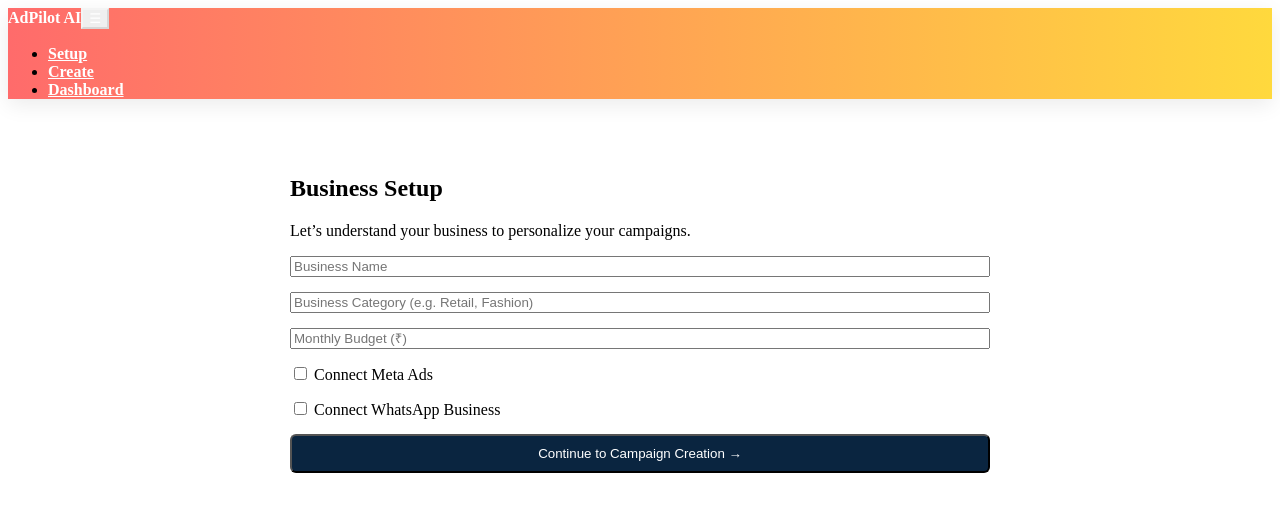
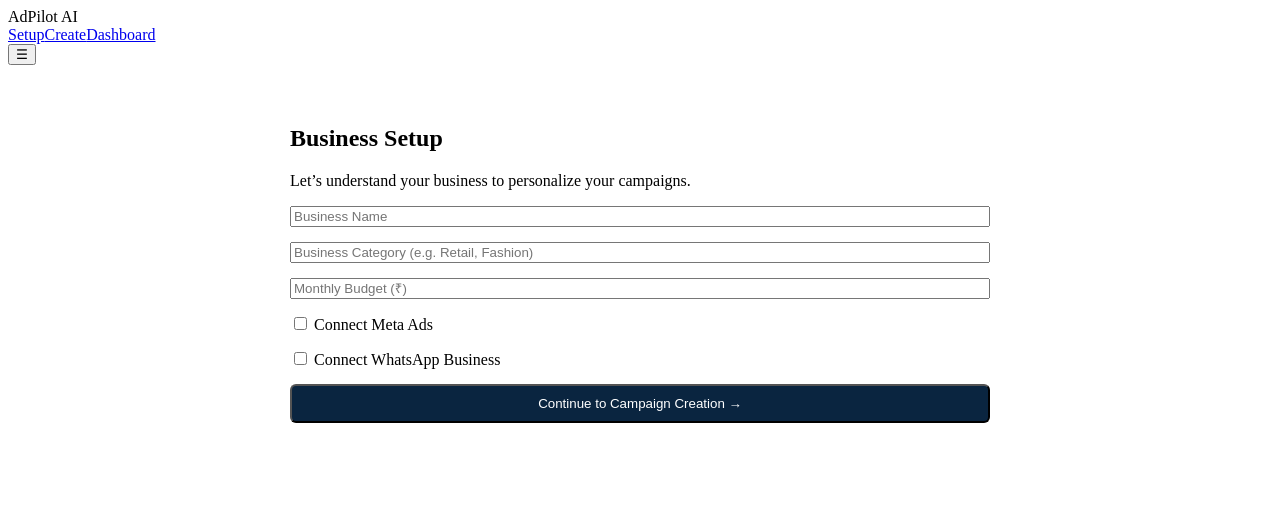
Before and after one commit to Divyansh-28/SMB_MVP, a Next.js app: page / in a window 1280 px wide. Shown: the top 512 px of the page. Built offline with nearby package versions, Linux system fonts and the light colour scheme.

Commit message:
Update Navbar.js

```diff
--- a/components/Navbar.js
+++ b/components/Navbar.js
@@ -1,45 +1,45 @@
-// components/Navbar.js
 import Link from "next/link";
-import { useEffect } from "react";
+import { useState } from "react";
 
 export default function Navbar() {
-  // Ensure Bootstrap toggler works on client side (script loaded in _app)
-  useEffect(() => {
-    // nothing required — bootstrap bundle from CDN handles toggler
-  }, []);
+  const [open, setOpen] = useState(false);
+  return (
+    <header className="navbar">
+      <div style={{display:'flex', alignItems:'center', gap:12}}>
+        <div className="brand">AdPilot AI</div>
+        <div style={{display:'none'}} className="small">SMB Growth Assistant</div>
+      </div>
 
-  return (
-    <header>
-      <nav className="navbar navbar-expand-lg" style={{
-        background: "linear-gradient(90deg,#FF6B6B,#FFD93D)",
-        boxShadow: "0 6px 20px rgba(0,0,0,0.08)"
-      }}>
-        <div className="container-fluid">
-          <Link href="/" className="navbar-brand" style={{ color: "white", fontWeight: 700, textDecoration: "none" }}>
-            AdPilot AI
-          </Link>
+      <nav>
+        <div className="nav-links" role="navigation">
+          <Link href="/">Setup</Link>
+          <Link href="/create">Create</Link>
+          <Link href="/dashboard">Dashboard</Link>
+        </div>
 
-          <button className="navbar-toggler" type="button" data-bs-toggle="collapse" data-bs-target="#navmenu"
-            aria-controls="navmenu" aria-expanded="false" aria-label="Toggle navigation"
-            style={{ borderColor: "rgba(255,255,255,0.35)" }}>
-            <span className="navbar-toggler-icon" style={{ filter: "invert(1)" }}>☰</span>
-          </button>
+        <button className="nav-toggle" onClick={() => setOpen(!open)}>
+          ☰
+        </button>
+      </nav>
 
-          <div className="collapse navbar-collapse" id="navmenu">
-            <ul className="navbar-nav ms-auto mb-2 mb-lg-0">
-              <li className="nav-item">
-                <Link href="/" className="nav-link" style={{ color: "white", fontWeight: 600 }}>Setup</Link>
-              </li>
-              <li className="nav-item">
-                <Link href="/create" className="nav-link" style={{ color: "white", fontWeight: 600 }}>Create</Link>
-              </li>
-              <li className="nav-item">
-                <Link href="/dashboard" className="nav-link" style={{ color: "white", fontWeight: 600 }}>Dashboard</Link>
-              </li>
-            </ul>
+      {/* Mobile menu (simple) */}
+      {open && (
+        <div style={{
+          position: "absolute",
+          top: 64,
+          right: 20,
+          background: "white",
+          borderRadius: 10,
+          boxShadow: "0 8px 24px rgba(0,0,0,0.12)",
+          padding: 12,
+        }}>
+          <div style={{ display: "flex", flexDirection: "column", gap: 8 }}>
+            <Link href="/">Setup</Link>
+            <Link href="/create">Create</Link>
+            <Link href="/dashboard">Dashboard</Link>
           </div>
         </div>
-      </nav>
+      )}
     </header>
   );
 }
```
